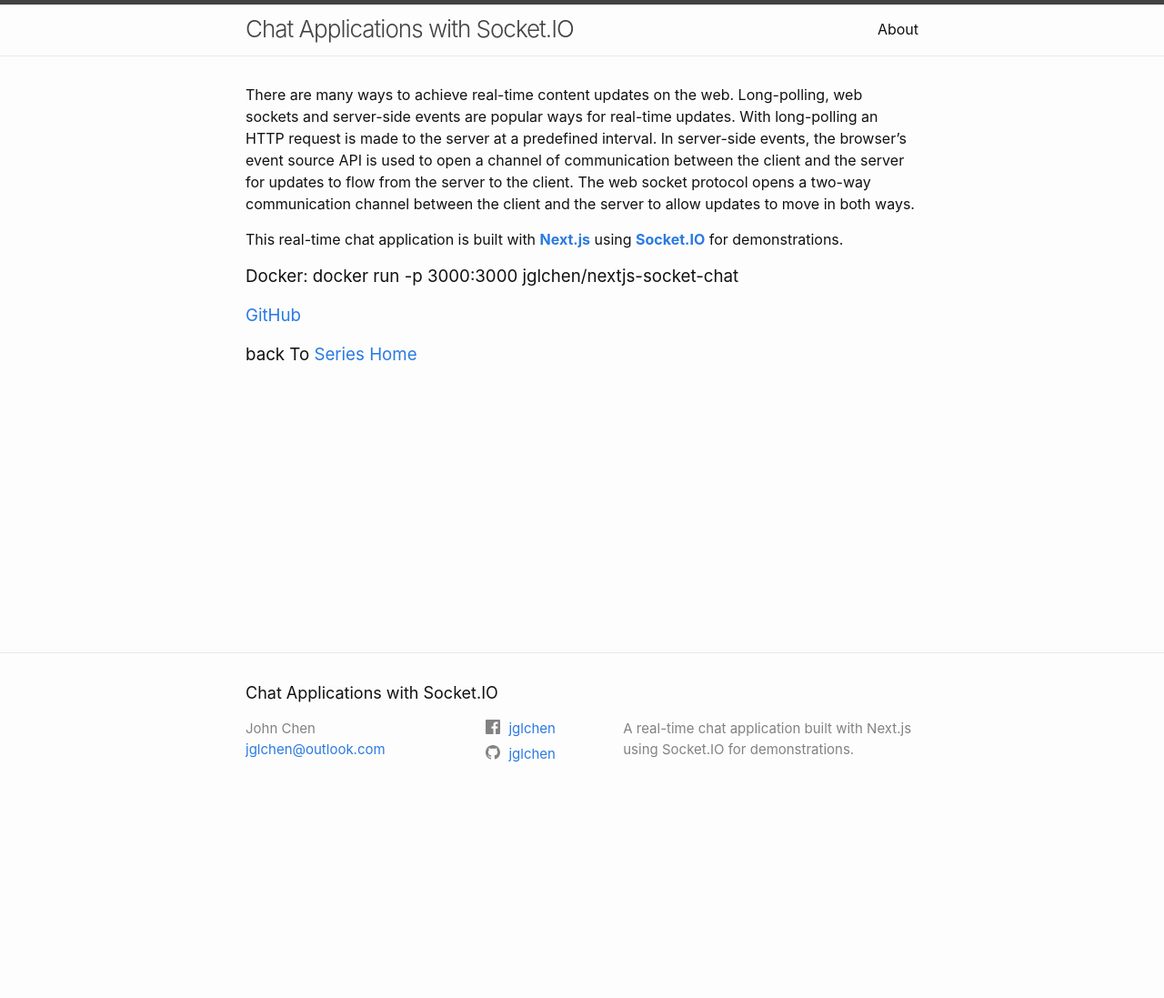
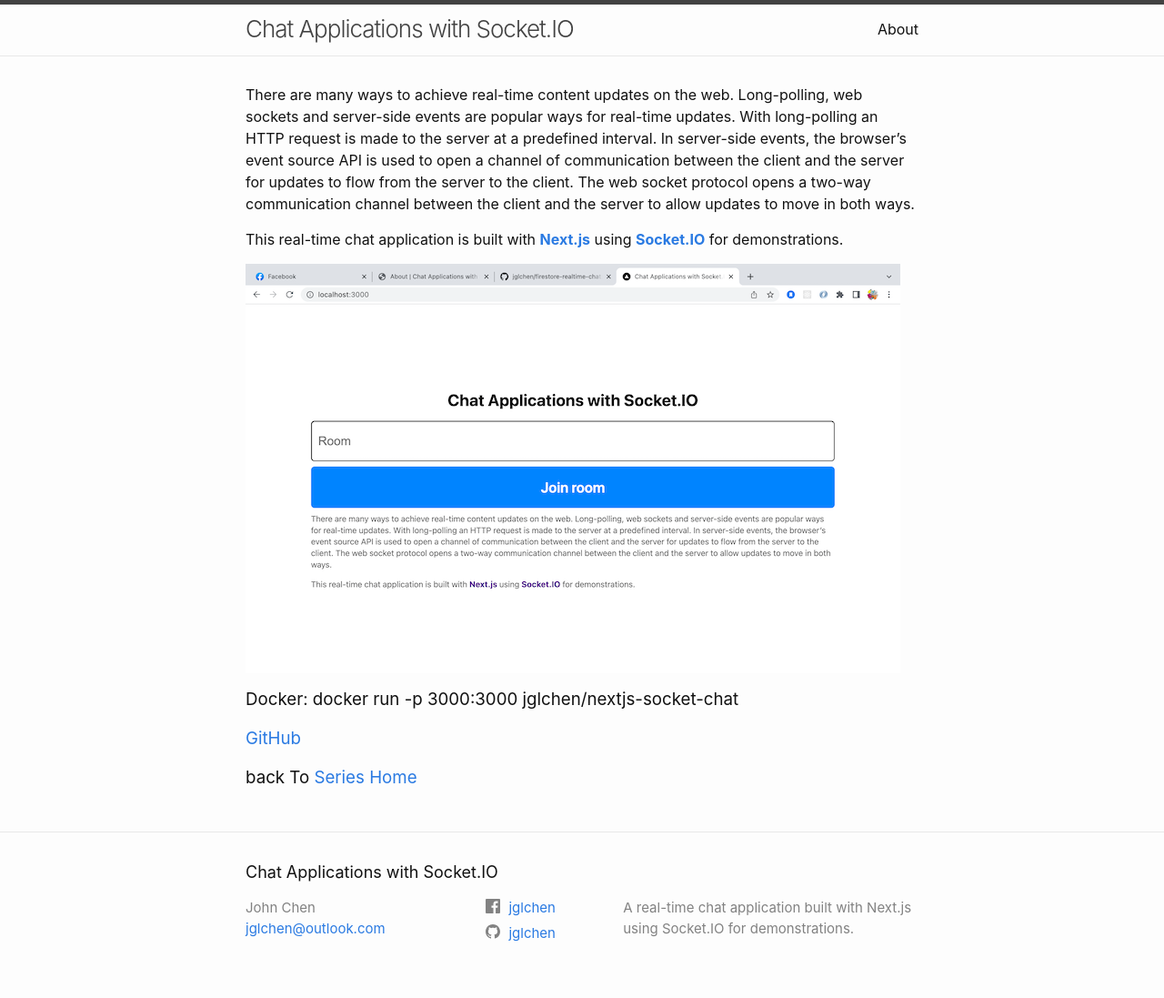
Before and after one commit to jglchen/nextjs-socket-chat, a Jekyll site: the page built from index.md, in a window 1280 px wide. Shown: the whole page at 91% size. Built offline with Jekyll 4.4.1, drawn with Linux system fonts in a browser that asks for light colours; comment, search, counter and statistics services are not loaded; before the commit the page ends 900 px from its top, so only the background shows below that.

Commit message:
Update index.md

```diff
--- a/index.md
+++ b/index.md
@@ -12,6 +12,8 @@
 
 This real-time chat application is built with **[Next.js](https://nextjs.org/)** using **[Socket.IO](https://nextjs.org/)** for demonstrations.
 
+![nextjs-socket-chat-screenshot](/images/nextjs-socket-chat-screenshot.png)
+
 ### Docker: docker run -p 3000:3000 jglchen/nextjs-socket-chat
 ### [GitHub](https://github.com/jglchen/nextjs-socket-chat)
 ### back To [Series Home](https://jglchen.github.io/)
```
Also changed, not shown: images/nextjs-socket-chat-screenshot.png (added).
